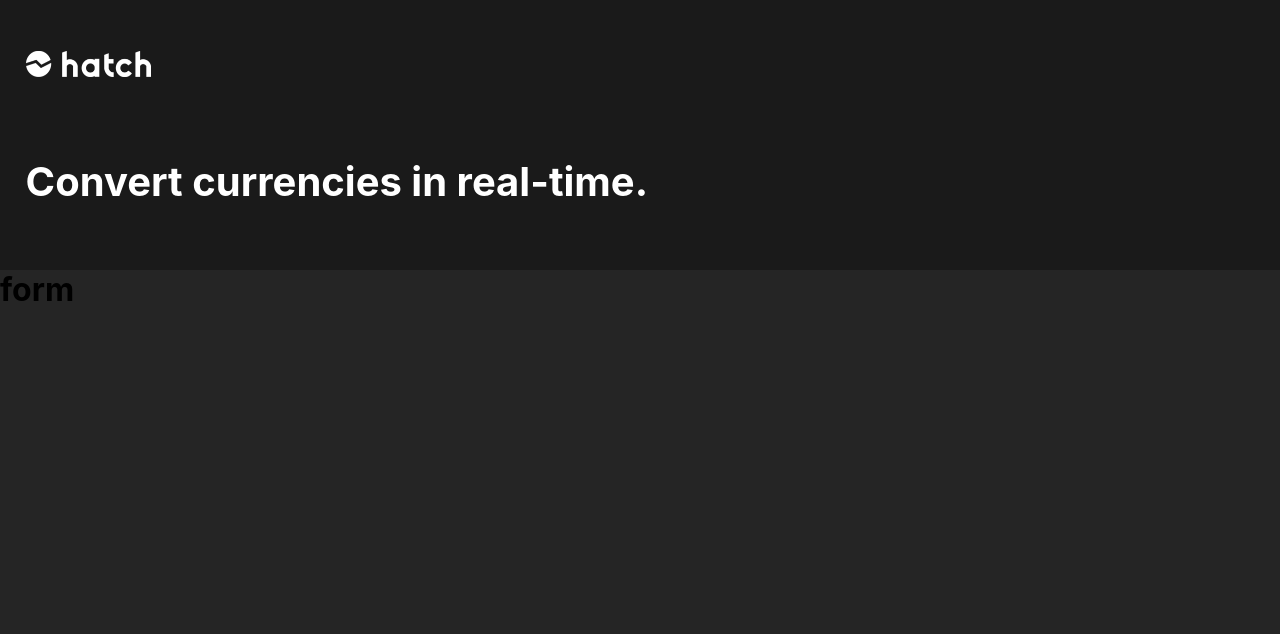
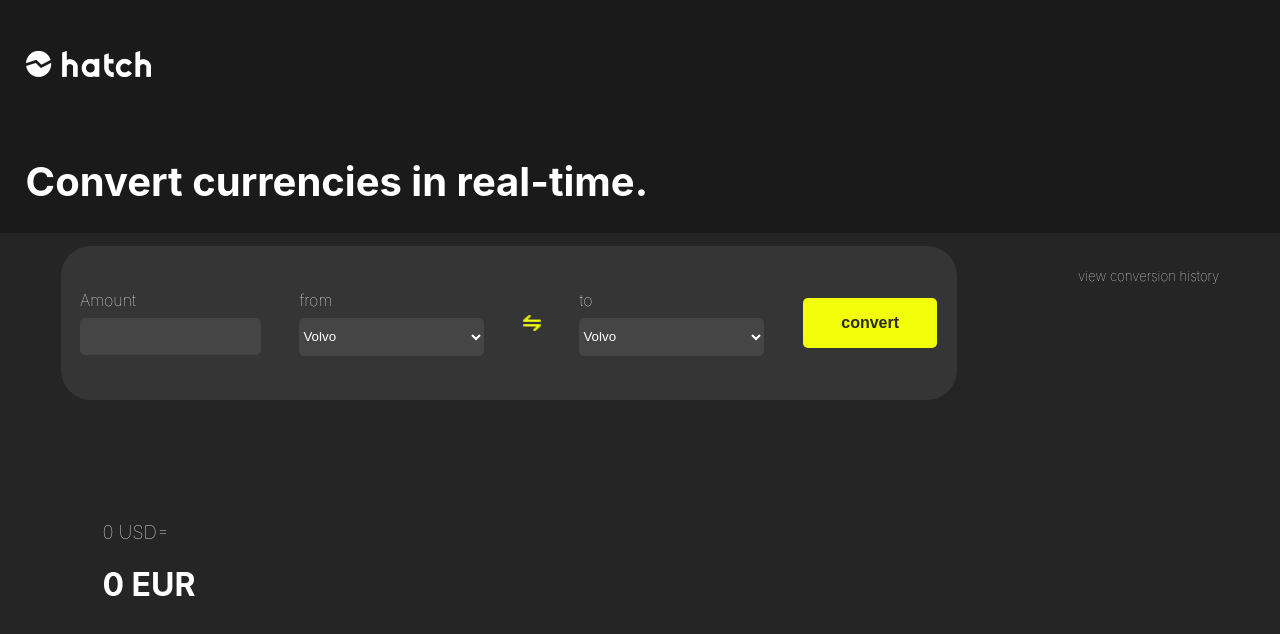
Before and after one commit to aminfelah/converter-front-end, a React (Create React App) app: page / in a window 1280 px wide. Shown: the top 634 px of the page. Built offline with nearby package versions, Linux system fonts and the light colour scheme.

Commit message:
first view

```diff
--- a/public/index.html
+++ b/public/index.html
@@ -25,6 +25,7 @@
       Learn how to configure a non-root public URL by running `npm run build`.
     -->
     <title>React App</title>
+
   </head>
   <body>
     <noscript>You need to enable JavaScript to run this app.</noscript>
--- a/src/components/converterform.css
+++ b/src/components/converterform.css
@@ -1,5 +1,71 @@
-.form-css{
-    margin-top: 5%;
+.form-css {
+  height: 40%;
+  display: flex;
+  flex-direction: row;
+  padding-top: 1%;
+  justify-content: space-around;
+}
+.form-container {
+  background-color: #353535;
+  width: 70%;
+  height: 60%;
+  border-radius: 30px;
+  display: flex;
+  flex-direction: row;
+  align-items: center;
+  justify-content: space-around;
+}
+.champ {
+  display: flex;
+  flex-direction: column;
+  align-items: flex-start;
+  justify-content: space-around;
+}
+.label-style {
+  margin-bottom: 8px;
+  color: #ffffff;
+  font-weight: lighter;
+}
+.link-style {
+  color: #ffffff;
+  font-weight: lighter;
+}
+.dropbtn {
+  background-color: #f3ff0a;
+  color: #2b2c18;
+  padding: 16px;
+  font-size: 16px;
+  font-weight: bold;
+  border-radius: 5px;
+  width: 15%;
+  border: none;
+}
+.input-style {
+  background-color: #454545;
+  color: #ffffff;
+  border: none;
+  border-radius: 5px;
+  height: 35px;
+}
+.option-style {
+  background-color: #454545;
+  border: none;
+  color: #ffffff;
+  border-radius: 5px;
+  height: 38px;
+  width: 185px;
+}
+.form-style{
     background-color: #252525;
-    height: 60vh;
+  height: 80vh;
 }
+.pre-result-style{
+    font-weight:lighter;
+    margin-left: 8%;
+    color: #ffffff;
+}
+.result-style{
+
+    margin-left: 8%;
+    color: #ffffff;
+}
--- a/src/components/converterform.js
+++ b/src/components/converterform.js
@@ -2,10 +2,39 @@ import "./converterform.css";
 
 function Converterform() {
   return (
+    <div className="form-style">
     <div className="form-css">
-      <h1>form</h1>
+      <div className="form-container">
+        <div className="champ">
+          <label className="label-style">Amount</label>
+          <input className="input-style" />
+        </div>
+        <div className="champ">
+          <label className="label-style">from</label>
+          <select className="option-style" name="cars" id="cars">
+            <option value="volvo">Volvo</option>
+            <option value="saab">Saab</option>
+            <option value="opel">Opel</option>
+            <option value="audi">Audi</option>
+          </select>
+        </div>
+        <img width="2%" height="10%" alt="hatch-title" src="/switcher.png" />
+        <div className="champ">
+          <label className="label-style">to</label>
+          <select className="option-style" name="cars" id="cars">
+            <option value="volvo">Volvo</option>
+            <option value="saab">Saab</option>
+            <option value="opel">Opel</option>
+            <option value="audi">Audi</option>
+          </select>
+        </div>
+        <button class="dropbtn">convert</button>
       </div>
-
+      <h5 className="link-style">view conversion history</h5>
+    </div>
+    <h3 className="pre-result-style">0 USD=</h3>
+    <h1 className="result-style">0 EUR</h1>
+    </div>
   );
 }
 
```
Also changed, not shown: public/switcher.png (added).
